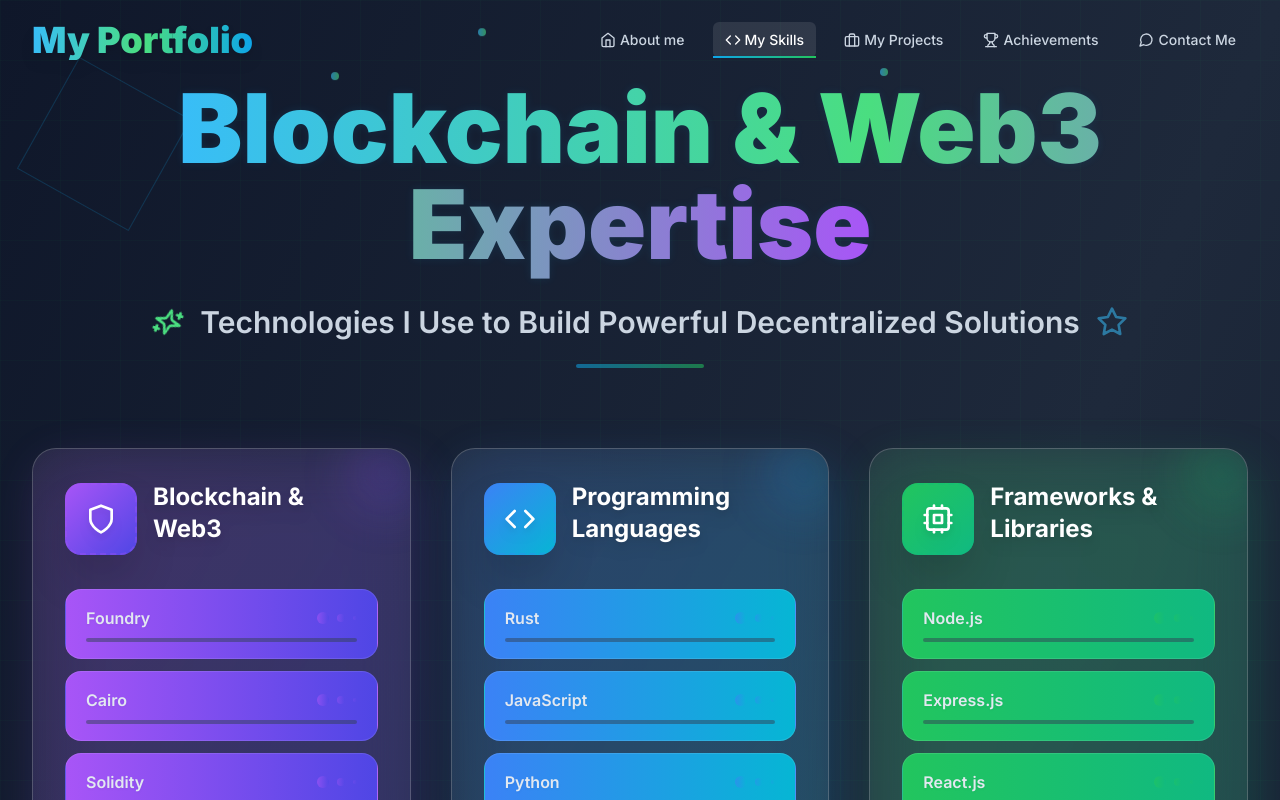
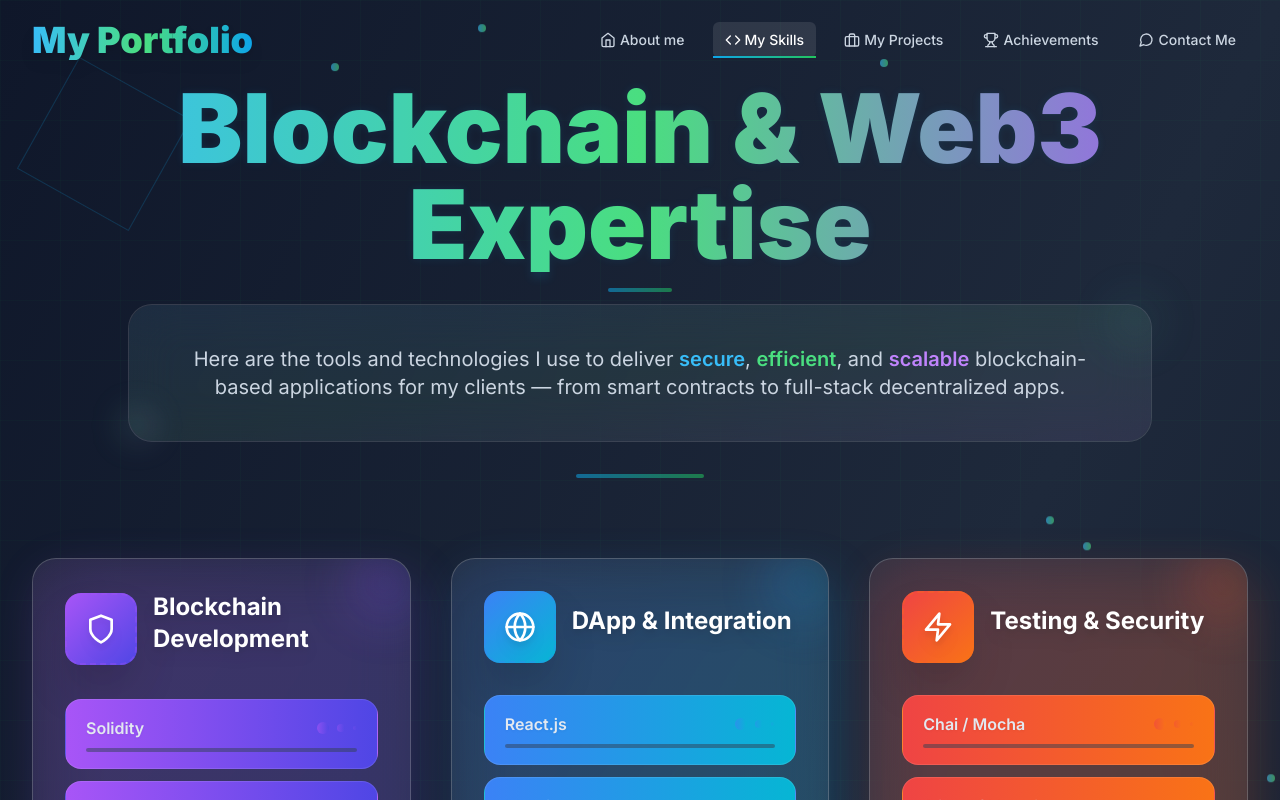
Before and after one commit to JunaidCD/Freelance_Portfolio-, a React (Vite) app: page / in a window 1280 px wide. Both pictures are taken after a click on the button "My Skills". Shown: the top 800 px of the page. Built offline with nearby package versions, Linux system fonts and the light colour scheme.

Commit message:
Making more improvement

```diff
--- a/src/components/Skills.jsx
+++ b/src/components/Skills.jsx
@@ -6,39 +6,46 @@ const Skills = ({ setCurrentPage }) => {
 
   const skillCategories = [
     {
-      title: 'Blockchain & Web3',
+      title: 'Blockchain Development',
       icon: Shield,
       color: 'from-purple-500 to-indigo-600',
       glowColor: 'shadow-purple-500/50',
-      skills: ['Foundry', 'Cairo', 'Solidity', 'Ethereum', 'Ethers.js', 'Web3.js']
+      skills: ['Solidity', 'Ethereum', 'Hardhat / Foundry', 'Web3.js / Ethers.js', 'Polygon / BSC / Avalanche', 'Cairo']
     },
     {
-      title: 'Programming Languages',
-      icon: Code,
+      title: 'DApp & Integration',
+      icon: Globe,
       color: 'from-blue-500 to-cyan-500',
       glowColor: 'shadow-blue-500/50',
-      skills: ['Rust', 'JavaScript', 'Python', 'C', 'HTML', 'CSS']
+      skills: ['React.js', 'Next.js', 'Node.js', 'Express.js', 'WalletConnect / MetaMask', 'IPFS / Pinata']
     },
     {
-      title: 'Frameworks & Libraries',
-      icon: Cpu,
+      title: 'Testing & Security',
+      icon: Zap,
+      color: 'from-red-500 to-orange-500',
+      glowColor: 'shadow-red-500/50',
+      skills: ['Chai / Mocha', 'Slither / Mythril', 'Gas optimization & debugging']
+    },
+    {
+      title: 'DevOps & Deployment',
+      icon: Wrench,
       color: 'from-green-500 to-emerald-500',
       glowColor: 'shadow-green-500/50',
-      skills: ['Node.js', 'Express.js', 'React.js', 'OpenCV', 'TensorFlow']
+      skills: ['Git / GitHub', 'Vercel / Render / Netlify', 'Docker']
     },
     {
-      title: 'Dev Tools & Platforms',
-      icon: Wrench,
-      color: 'from-orange-500 to-red-500',
-      glowColor: 'shadow-orange-500/50',
-      skills: ['Git', 'GitHub Copilot', 'Cursor', 'VS Code', 'Docker', 'Vercel', 'Render', 'Netlify']
-    },
-    {
-      title: 'UI/Styling',
+      title: 'Frontend Styling',
       icon: Palette,
       color: 'from-pink-500 to-rose-500',
       glowColor: 'shadow-pink-500/50',
       skills: ['Tailwind CSS', 'Shadcn/UI']
+    },
+    {
+      title: 'Additional Tools',
+      icon: Code,
+      color: 'from-indigo-500 to-purple-500',
+      glowColor: 'shadow-indigo-500/50',
+      skills: ['VS Code / Cursor / GitHub Copilot', 'The Graph / Chainlink Oracles']
     }
   ]
 
@@ -86,28 +93,44 @@ const Skills = ({ setCurrentPage }) => {
       <div className="relative z-10 max-w-7xl mx-auto px-4 sm:px-6 lg:px-8">
         {/* Enhanced Header */}
         <div className="text-center mb-20">
-          <div className="relative inline-block">
-            <h2 className="text-6xl md:text-8xl font-black animate-slide-up relative z-10">
-              <span className="bg-gradient-to-r from-primary-400 via-accent-400 to-purple-500 bg-clip-text text-transparent">
+          {/* Main Title */}
+          <div className="relative mb-8">
+            <h2 className="text-4xl sm:text-5xl md:text-6xl lg:text-7xl xl:text-8xl font-black animate-slide-up relative z-10 text-center">
+              <span className="bg-gradient-to-r from-primary-400 via-accent-400 to-purple-500 bg-clip-text text-transparent block">
                 Blockchain & Web3 Expertise
               </span>
             </h2>
             {/* Text Shadow */}
-            <div className="absolute inset-0 text-6xl md:text-8xl font-black text-primary-500/20 blur-sm animate-pulse">
+            <div className="absolute inset-0 text-4xl sm:text-5xl md:text-6xl lg:text-7xl xl:text-8xl font-black text-primary-500/20 blur-sm animate-pulse text-center">
               Blockchain & Web3 Expertise
             </div>
           </div>
 
-          <div className="mt-8 flex items-center justify-center gap-4">
-            <Sparkles className="w-8 h-8 text-accent-400 animate-spin" />
-            <p className="text-2xl md:text-3xl text-slate-300 font-semibold">
-              Technologies I Use to Build Powerful Decentralized Solutions
-            </p>
-            <Star className="w-8 h-8 text-primary-400 animate-pulse" />
+          {/* Enhanced Intro Section */}
+          <div className="relative max-w-5xl mx-auto">
+            {/* Decorative Elements */}
+            <div className="absolute -top-4 left-1/2 transform -translate-x-1/2 w-16 h-1 bg-gradient-to-r from-primary-500 to-accent-500 rounded-full animate-pulse"></div>
+
+            {/* Glass Card Container */}
+            <div className="relative glass p-8 md:p-10 rounded-3xl border border-white/10 backdrop-blur-xl animate-slide-up" style={{animationDelay: '0.3s'}}>
+              {/* Background Gradient */}
+              <div className="absolute inset-0 bg-gradient-to-br from-primary-500/5 via-accent-500/5 to-purple-500/5 rounded-3xl"></div>
+
+              {/* Floating Orbs */}
+              <div className="absolute -top-2 -right-2 w-12 h-12 bg-gradient-to-r from-primary-400/20 to-accent-400/20 rounded-full blur-xl animate-pulse"></div>
+              <div className="absolute -bottom-2 -left-2 w-8 h-8 bg-gradient-to-r from-accent-400/20 to-purple-400/20 rounded-full blur-lg animate-bounce"></div>
+
+              {/* Content */}
+              <div className="relative z-10">
+                <p className="text-lg md:text-xl text-slate-300 leading-relaxed text-center">
+                  Here are the tools and technologies I use to deliver <span className="text-primary-400 font-semibold">secure</span>, <span className="text-accent-400 font-semibold">efficient</span>, and <span className="text-purple-400 font-semibold">scalable</span> blockchain-based applications for my clients — from smart contracts to full-stack decentralized apps.
+                </p>
+              </div>
+            </div>
+
+            {/* Bottom Decorative Line */}
+            <div className="mt-8 mx-auto w-32 h-1 bg-gradient-to-r from-primary-500 to-accent-500 rounded-full animate-pulse"></div>
           </div>
-
-          {/* Decorative Line */}
-          <div className="mt-6 mx-auto w-32 h-1 bg-gradient-to-r from-primary-500 to-accent-500 rounded-full animate-pulse"></div>
         </div>
 
         {/* Enhanced Skills Grid */}
```
